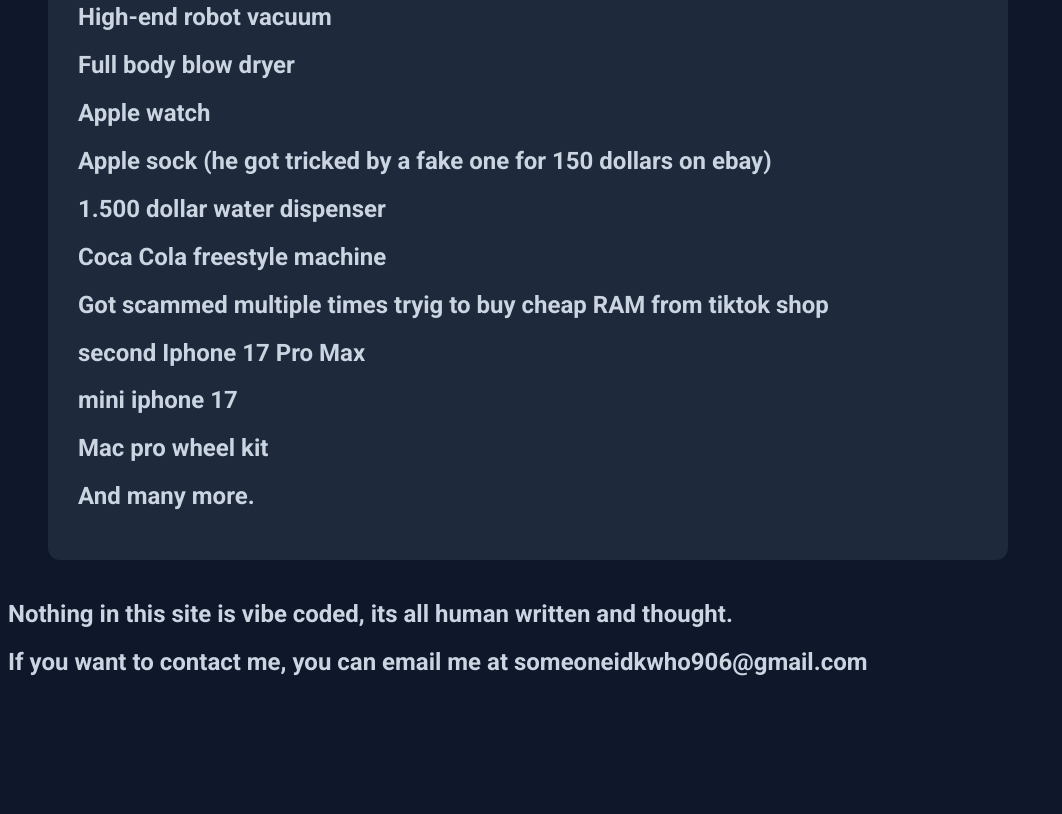
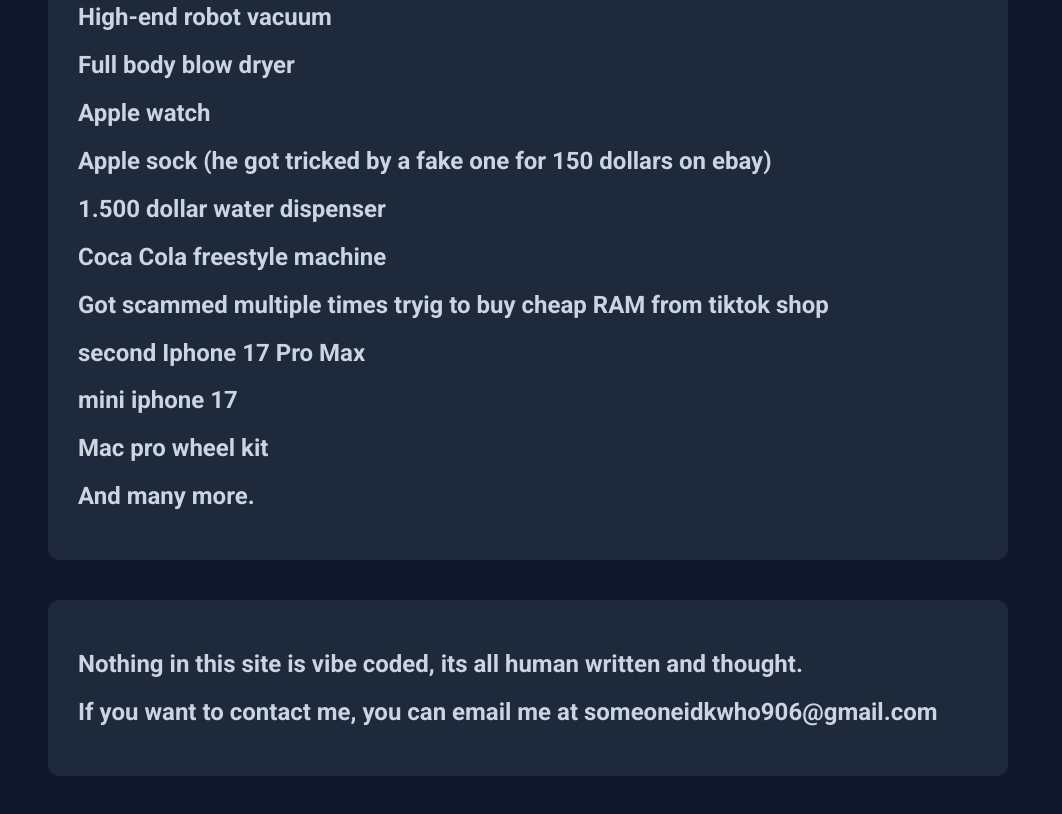
Before and after one commit to webbuilder12345/CarterPCS-Archive, a plain HTML site: page index.html in a window 1280 px wide. Shown: the part 2885-3699 px from the top of the page, without its empty margins (0-1062 px from the left). Before the commit the page ends 3581 px from the top, so only its background shows below. Drawn offline with Linux system fonts and the light colour scheme.

Commit message:
Update index.html

```diff
--- a/index.html
+++ b/index.html
@@ -62,8 +62,10 @@
             <h2>Mac pro wheel kit</h2>
             <h2>And many more.</h2>
             </div>
+        <div class="paperclip">
         <h2>Nothing in this site is vibe coded, its all human written and thought.</h2>
         <h2>If you want to contact me, you can email me at someoneidkwho906@gmail.com </h2>
+        </div>
     </body>
 <style>
 body
```
